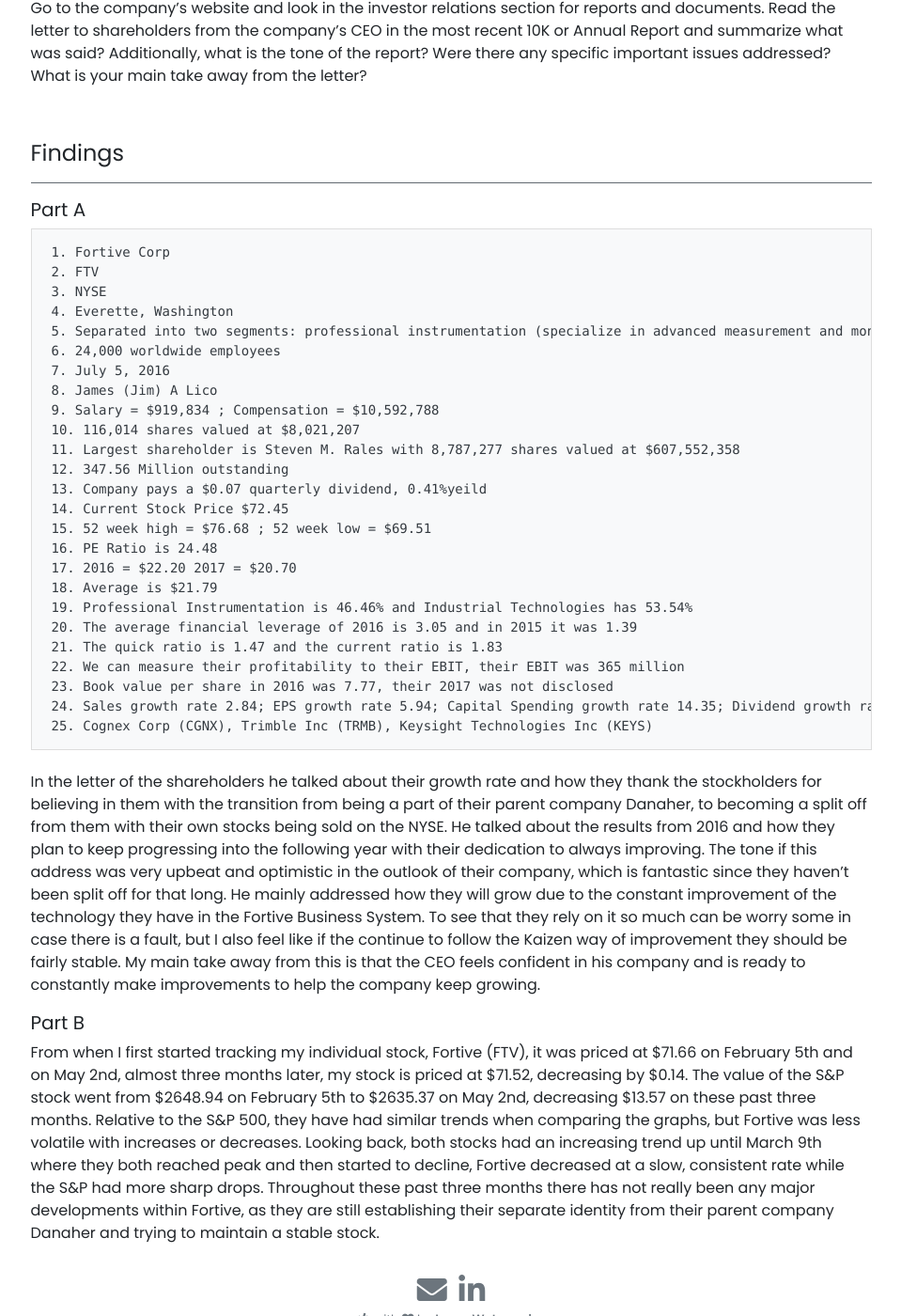
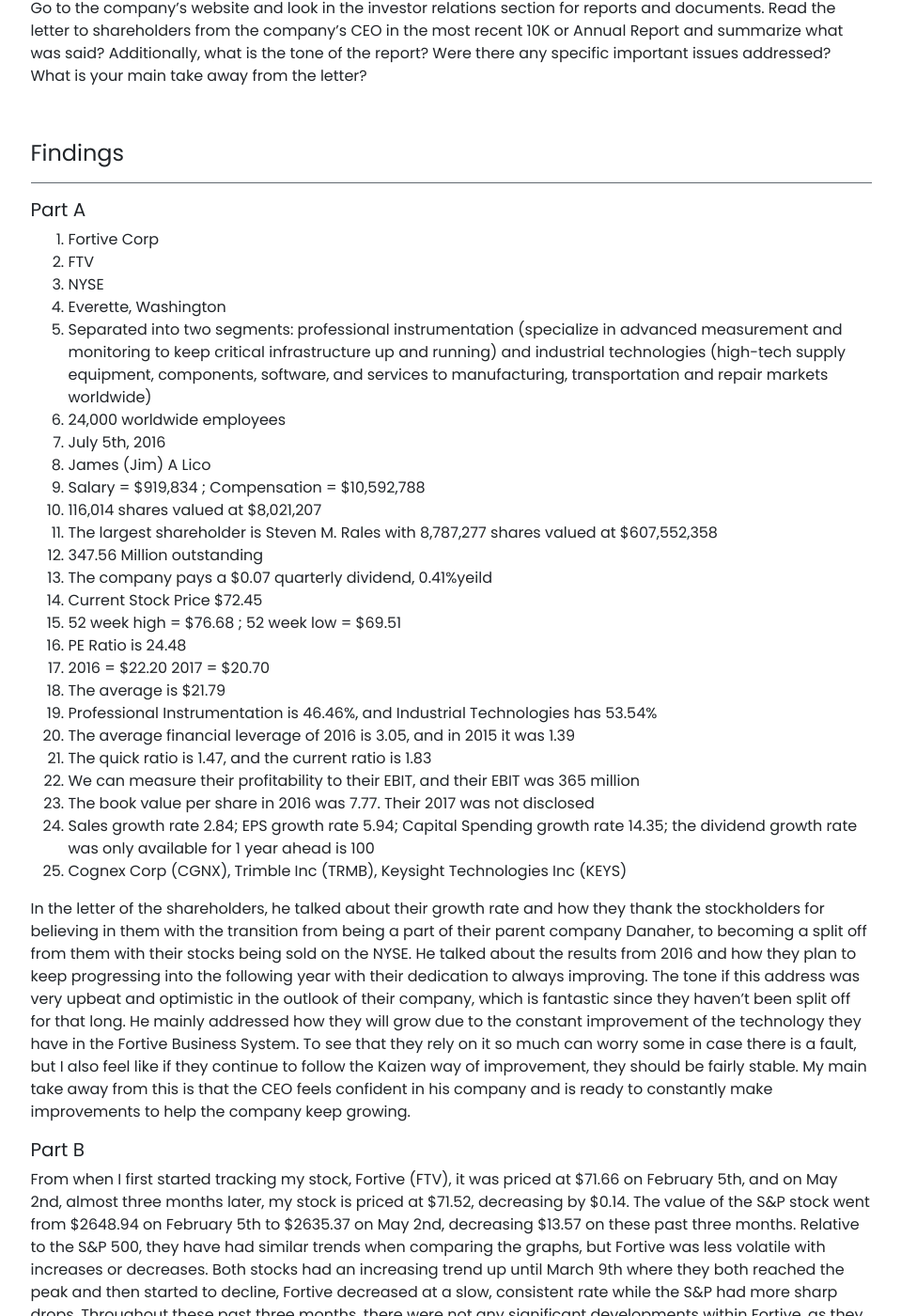
Before and after one commit to watermol20/Portfolio, a Jekyll site: the page built from _projects/(3) Stock Research.md, in a window 1280 px wide and 1400 px high, scrolled down 1712 px. Shown: the whole window at 94% size, without its empty margins (160-1119 px from the left). Built offline with Jekyll 4.4.1, drawn with Linux system fonts in a browser that asks for light colours; nearby versions of some CDN libraries; some of the changed text lies outside the part shown.

Commit message:
Update (3) Stock Research.md
Edited grammar in text sections

```diff
--- a/_projects/(3) Stock Research.md
+++ b/_projects/(3) Stock Research.md
@@ -66,35 +66,35 @@
 
 ##### Part A
 
-    1. Fortive Corp
-    2. FTV
-    3. NYSE
-    4. Everette, Washington
-    5. Separated into two segments: professional instrumentation (specialize in advanced measurement and monitoring to keep critical infrastructure up and running) and industrial technologies (supply high-tech equipment, components, software, an services to manufacturing, transportation and repair markets worldwide)
-    6. 24,000 worldwide employees
-    7. July 5, 2016
-    8. James (Jim) A Lico
-    9. Salary = $919,834 ; Compensation = $10,592,788
-    10. 116,014 shares valued at $8,021,207
-    11. Largest shareholder is Steven M. Rales with 8,787,277 shares valued at $607,552,358
-    12. 347.56 Million outstanding
-    13. Company pays a $0.07 quarterly dividend, 0.41%yeild
-    14. Current Stock Price $72.45
-    15. 52 week high = $76.68 ; 52 week low = $69.51
-    16. PE Ratio is 24.48
-    17. 2016 = $22.20 2017 = $20.70
-    18. Average is $21.79
-    19. Professional Instrumentation is 46.46% and Industrial Technologies has 53.54%
-    20. The average financial leverage of 2016 is 3.05 and in 2015 it was 1.39
-    21. The quick ratio is 1.47 and the current ratio is 1.83
-    22. We can measure their profitability to their EBIT, their EBIT was 365 million
-    23. Book value per share in 2016 was 7.77, their 2017 was not disclosed
-    24. Sales growth rate 2.84; EPS growth rate 5.94; Capital Spending growth rate 14.35; Dividend growth rate was only available for 1 year ahead is 100
-    25. Cognex Corp (CGNX), Trimble Inc (TRMB), Keysight Technologies Inc (KEYS)
+   1. Fortive Corp
+2. FTV
+3. NYSE
+4. Everette, Washington
+5. Separated into two segments: professional instrumentation (specialize in advanced measurement and monitoring to keep critical infrastructure up and running) and industrial technologies (high-tech supply equipment, components, software, and services to manufacturing, transportation and repair markets worldwide)
+6. 24,000 worldwide employees
+7. July 5th, 2016
+8. James (Jim) A Lico
+9. Salary = $919,834 ; Compensation = $10,592,788
+10. 116,014 shares valued at $8,021,207
+11. The largest shareholder is Steven M. Rales with 8,787,277 shares valued at $607,552,358
+12. 347.56 Million outstanding
+13. The company pays a $0.07 quarterly dividend, 0.41%yeild
+14. Current Stock Price $72.45
+15. 52 week high = $76.68 ; 52 week low = $69.51
+16. PE Ratio is 24.48
+17. 2016 = $22.20 2017 = $20.70
+18. The average is $21.79
+19. Professional Instrumentation is 46.46%, and Industrial Technologies has 53.54%
+20. The average financial leverage of 2016 is 3.05, and in 2015 it was 1.39
+21. The quick ratio is 1.47, and the current ratio is 1.83
+22. We can measure their profitability to their EBIT, and their EBIT was 365 million
+23. The book value per share in 2016 was 7.77. Their 2017 was not disclosed
+24. Sales growth rate 2.84; EPS growth rate 5.94; Capital Spending growth rate 14.35; the dividend growth rate was only available for 1 year ahead is 100
+25. Cognex Corp (CGNX), Trimble Inc (TRMB), Keysight Technologies Inc (KEYS)
 
 
-In the letter of the shareholders he talked about their growth rate and how they thank the stockholders for believing in them with the transition from being a part of their parent company Danaher, to becoming a split off from them with their own stocks being sold on the NYSE. He talked about the results from 2016 and how they plan to keep progressing into the following year with their dedication to always improving. The tone if this address was very upbeat and optimistic in the outlook of their company, which is fantastic since they haven’t been split off for that long. He mainly addressed how they will grow due to the constant improvement of the technology they have in the Fortive Business System. To see that they rely on it so much can be worry some in case there is a fault, but I also feel like if the continue to follow the Kaizen way of improvement they should be fairly stable. My main take away from this is that the CEO feels confident in his company and is ready to constantly make improvements to help the company keep growing.
+In the letter of the shareholders, he talked about their growth rate and how they thank the stockholders for believing in them with the transition from being a part of their parent company Danaher, to becoming a split off from them with their stocks being sold on the NYSE. He talked about the results from 2016 and how they plan to keep progressing into the following year with their dedication to always improving. The tone if this address was very upbeat and optimistic in the outlook of their company, which is fantastic since they haven't been split off for that long. He mainly addressed how they will grow due to the constant improvement of the technology they have in the Fortive Business System. To see that they rely on it so much can worry some in case there is a fault, but I also feel like if they continue to follow the Kaizen way of improvement, they should be fairly stable. My main take away from this is that the CEO feels confident in his company and is ready to constantly make improvements to help the company keep growing.
 
 ##### Part B
 
-From when I first started tracking my individual stock, Fortive (FTV), it was priced at $71.66 on February 5th and on May 2nd, almost three months later, my stock is priced at $71.52, decreasing by $0.14. The value of the S&P stock went from $2648.94 on February 5th to $2635.37 on May 2nd, decreasing $13.57 on these past three months. Relative to the S&P 500, they have had similar trends when comparing the graphs, but Fortive was less volatile with increases or decreases. Looking back, both stocks had an increasing trend up until March 9th where they both reached peak and then started to decline, Fortive decreased at a slow, consistent rate while the S&P had more sharp drops. Throughout these past three months there has not really been any major developments within Fortive, as they are still establishing their separate identity from their parent company Danaher and trying to maintain a stable stock.
+From when I first started tracking my stock, Fortive (FTV), it was priced at $71.66 on February 5th, and on May 2nd, almost three months later, my stock is priced at $71.52, decreasing by $0.14. The value of the S&P stock went from $2648.94 on February 5th to $2635.37 on May 2nd, decreasing $13.57 on these past three months. Relative to the S&P 500, they have had similar trends when comparing the graphs, but Fortive was less volatile with increases or decreases. Both stocks had an increasing trend up until March 9th where they both reached the peak and then started to decline, Fortive decreased at a slow, consistent rate while the S&P had more sharp drops. Throughout these past three months, there were not any significant developments within Fortive, as they are still establishing their separate identity from their parent company Danaher and trying to maintain a stable stock.
```
